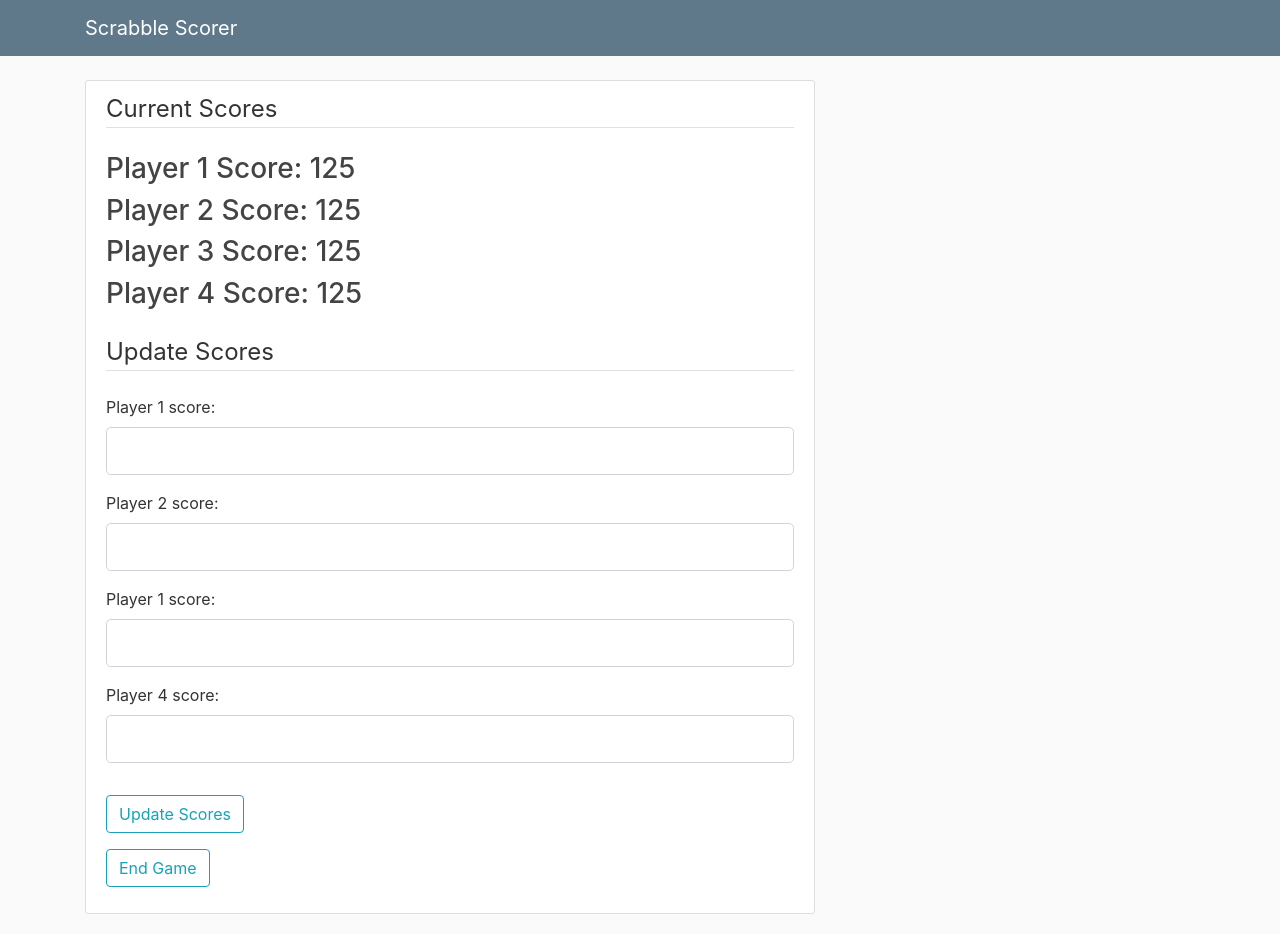
After one commit to sammaule/scrabble-scorer, a Flask app: page /game in a window 1280 px wide. The commit adds this page. Run offline with Flask 2, Linux system fonts and the light colour scheme; some libraries are stand-ins or nearby versions.

Commit message:
Added game front end screen and interaction between start game and main game page.

```diff
--- a/flask_scrabble_solver.py
+++ b/flask_scrabble_solver.py
@@ -1,13 +1,26 @@
-from flask import Flask, render_template, url_for
-from forms import NewGameForm
+from flask import Flask, render_template, url_for, flash, redirect
+
+from forms import NewGameForm, MidGameForm
+
 app = Flask(__name__)
 app.config['SECRET_KEY'] = '5791628bfgsb4321fdsdfs42hdhfjd82898ba245'
 
-@app.route("/")
+# Pre game class
+@app.route("/", methods=['GET', 'POST'])
 @app.route("/home", methods=['GET', 'POST'])
-def home():
+def start_game():
 	form = NewGameForm()
-	return render_template('home.html', form=form)
+	if form.validate_on_submit():
+		flash('Starting Game!', 'success')
+		return redirect(url_for('game'))
+	return render_template('start_game.html', form=form)
+
+# Mid game class
+@app.route("/game", methods=['GET', 'POST'])
+def game():
+	form = MidGameForm()
+	return render_template('game.html', form=form)
+
 
 if __name__ == '__main__':
-    app.run(debug=True)
+	app.run(debug=True)
--- a/forms.py
+++ b/forms.py
@@ -5,14 +5,27 @@ from wtforms.validators import DataRequired, NumberRange
 
 class NewGameForm(FlaskForm):
     num_players = IntegerField('Number of Players',
-                           validators=[DataRequired(), NumberRange(min=2, max=4,
-                            message = '2 - 4 players only.')])
+                               validators=[DataRequired(),
+                                           NumberRange(min=2, max=4, message='2 - 4 players only.')])
     player_1_name = StringField('Player 1 Name',
-                        validators=[])
+                                validators=[])
     player_2_name = StringField('Player 2 Name',
-                        validators=[])
+                                validators=[])
     player_3_name = StringField('Player 3 Name',
-                        validators=[])
+                                validators=[])
     player_4_name = StringField('Player 4 Name',
-                        validators=[])
+                                validators=[])
     submit = SubmitField('Start Game')
+
+
+class MidGameForm(FlaskForm):
+    player_1_score = IntegerField('Player 1 score:',
+                                  validators=[DataRequired()])
+    player_2_score = IntegerField('Player 2 score:',
+                                  validators=[DataRequired()])
+    player_3_score = IntegerField('Player 1 score:',
+                                  validators=[DataRequired()])
+    player_4_score = IntegerField('Player 4 score:',
+                                  validators=[DataRequired()])
+    submit = SubmitField('Update Scores')
+    end_game = SubmitField('End Game')
--- /dev/null
+++ b/templates/game.html
@@ -0,0 +1,80 @@
+{% extends "layout.html" %}
+{% block content %}
+    <div class="content-section">
+        <form method="POST" action="">
+            {{ form.hidden_tag() }}
+            <fieldset class="form-group">
+                <legend class="border-bottom mb-4">Current Scores</legend>
+                <div>
+                    <!-- TODO Put the scores in a for loop depending on the number of players there are -->
+                    <h3> Player 1 Score: 125</h3>
+                    <h3> Player 2 Score: 125</h3>
+                    <h3> Player 3 Score: 125</h3>
+                    <h3> Player 4 Score: 125</h3>
+                </div>
+            </fieldset>
+            <fieldset class="form-group">
+                <legend class="border-bottom mb-4">Update Scores</legend>
+               <!-- TODO Put the div classes in a for loop depending on the number of players there are -->
+                <div class="form-group">
+                    {{ form.player_1_score.label(class="form-control-label") }}
+                    {% if form.player_1_score.errors %}
+                        {{ form.player_1_score(class="form-control form-control-lg is-invalid") }}
+                        <div class="invalid-feedback">
+                            {% for error in form.player_1_score.errors %}
+                                <span>{{ error }}</span>
+                            {% endfor %}
+                        </div>
+                    {% else %}
+                        {{ form.player_1_score(class="form-control form-control-lg") }}
+                    {% endif %}
+                </div>
+                <div class="form-group">
+                    {{ form.player_2_score.label(class="form-control-label") }}
+                    {% if form.player_2_score.errors %}
+                        {{ form.player_2_score(class="form-control form-control-lg is-invalid") }}
+                        <div class="invalid-feedback">
+                            {% for error in form.player_2_score.errors %}
+                                <span>{{ error }}</span>
+                            {% endfor %}
+                        </div>
+                    {% else %}
+                        {{ form.player_2_score(class="form-control form-control-lg") }}
+                    {% endif %}
+                </div>
+                <div class="form-group">
+                    {{ form.player_3_score.label(class="form-control-label") }}
+                    {% if form.player_3_score.errors %}
+                        {{ form.player_3_score(class="form-control form-control-lg is-invalid") }}
+                        <div class="invalid-feedback">
+                            {% for error in form.player_3_score.errors %}
+                                <span>{{ error }}</span>
+                            {% endfor %}
+                        </div>
+                    {% else %}
+                        {{ form.player_3_score(class="form-control form-control-lg") }}
+                    {% endif %}
+                </div>
+                <div class="form-group">
+                    {{ form.player_4_score.label(class="form-control-label") }}
+                    {% if form.player_4_score.errors %}
+                        {{ form.player_4_score(class="form-control form-control-lg is-invalid") }}
+                        <div class="invalid-feedback">
+                            {% for error in form.player_4_score.errors %}
+                                <span>{{ error }}</span>
+                            {% endfor %}
+                        </div>
+                    {% else %}
+                        {{ form.player_4_score(class="form-control form-control-lg") }}
+                    {% endif %}
+                </div>
+            </fieldset>
+            <div class="form-group">
+                {{ form.submit(class="btn btn-outline-info") }}
+            </div>
+            <div class="form-group">
+                {{ form.end_game(class="btn btn-outline-info") }}
+            </div>
+        </form>
+    </div>
+{% endblock content %}
--- a/templates/layout.html
+++ b/templates/layout.html
@@ -1,6 +1,7 @@
 <!DOCTYPE html>
 <html>
 <head>
+    <!-- TODO Add user feedback when forms are filled incorrectly -->
     <!-- Required meta tags -->
     <meta charset="utf-8">
     <meta name="viewport" content="width=device-width, initial-scale=1, shrink-to-fit=no">
@@ -30,7 +31,16 @@
     <main role="main" class="container">
       <div class="row">
         <div class="col-md-8">
-          {% block content %}{% endblock %}
+            {% with messages = get_flashed_messages(with_categories=true) %}
+                {% if messages %}
+                    {% for category, message in messages %}
+                        <div class="alert alert-{{ category }}">
+                            {{ message }}
+                        </div>
+                    {% endfor %}
+                {% endif %}
+            {% endwith %}
+            {% block content %}{% endblock %}
         </div>
         <div class="col-md-4">
 
```
Also changed, not shown: templates/start_game.html (renamed from templates/home.html).
